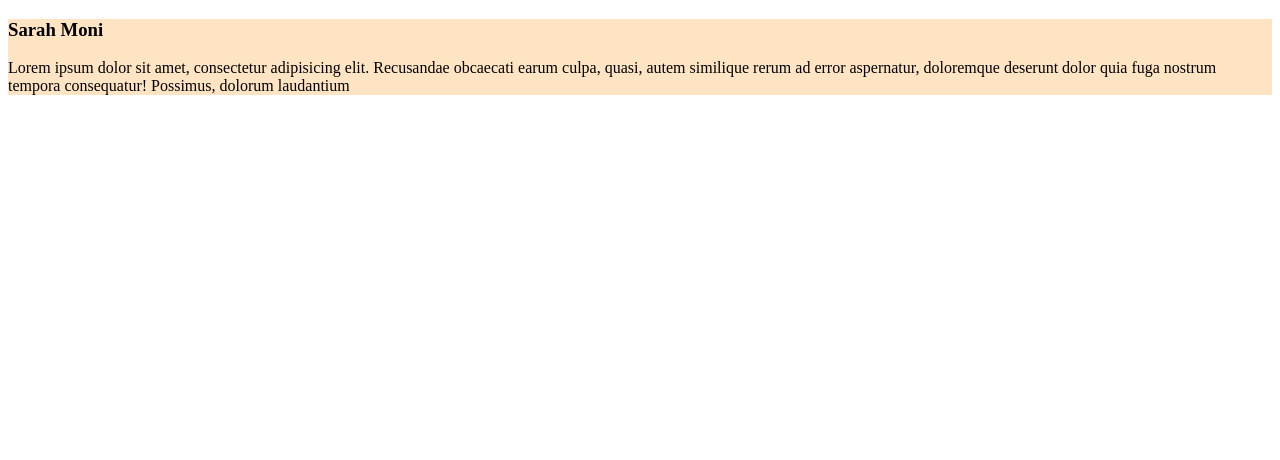
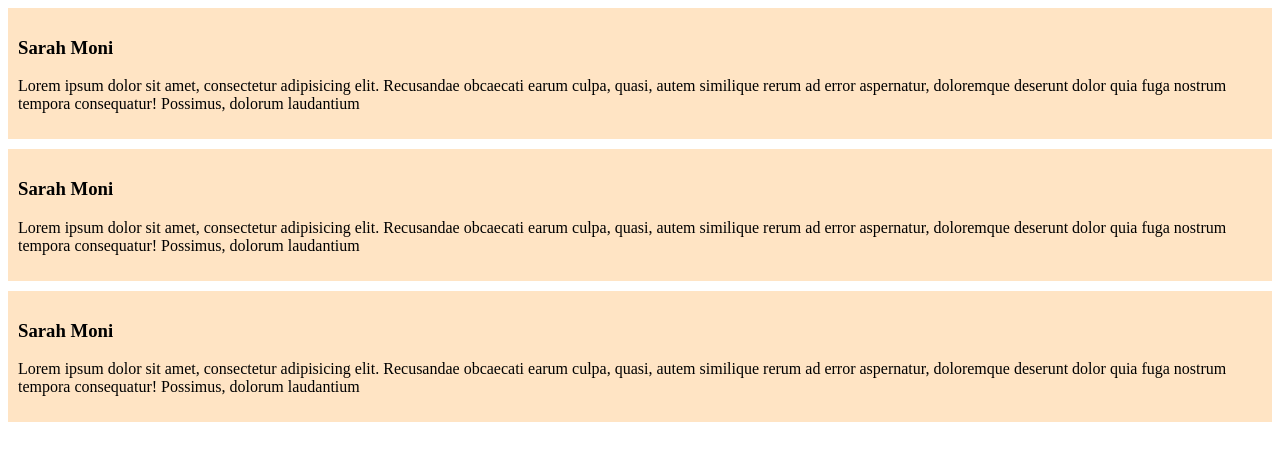
Before and after one commit to Sayid133/sarah-moni, a plain HTML site: page indext.html in a window 1280 px wide. Drawn offline with Linux system fonts and the light colour scheme.

Commit message:
add blog

```diff
--- a/indext.html
+++ b/indext.html
@@ -14,6 +14,20 @@
     laudantium</p>
 
 </div>
+<div>
+  <h3>Sarah Moni</h3>
+  <p>Lorem ipsum dolor sit amet, consectetur adipisicing elit. Recusandae obcaecati earum culpa, quasi, autem similique
+    rerum ad error aspernatur, doloremque deserunt dolor quia fuga nostrum tempora consequatur! Possimus, dolorum
+    laudantium</p>
+
+</div>
+<div>
+  <h3>Sarah Moni</h3>
+  <p>Lorem ipsum dolor sit amet, consectetur adipisicing elit. Recusandae obcaecati earum culpa, quasi, autem similique
+    rerum ad error aspernatur, doloremque deserunt dolor quia fuga nostrum tempora consequatur! Possimus, dolorum
+    laudantium</p>
+
+</div>
 
 <body>
 
--- a/styles/styles.css
+++ b/styles/styles.css
@@ -1,3 +1,6 @@
 div{
   background-color: bisque;
+  padding: 10px;
+  margin-bottom: 10px;
+
 }
```
